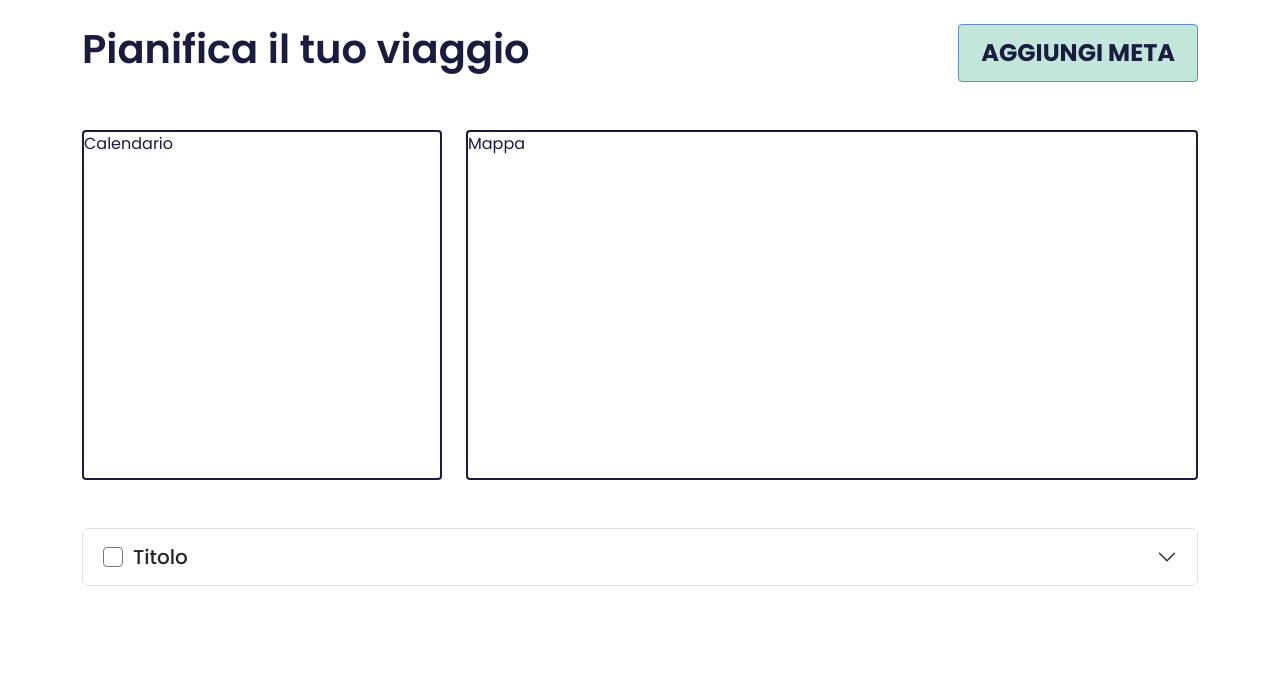
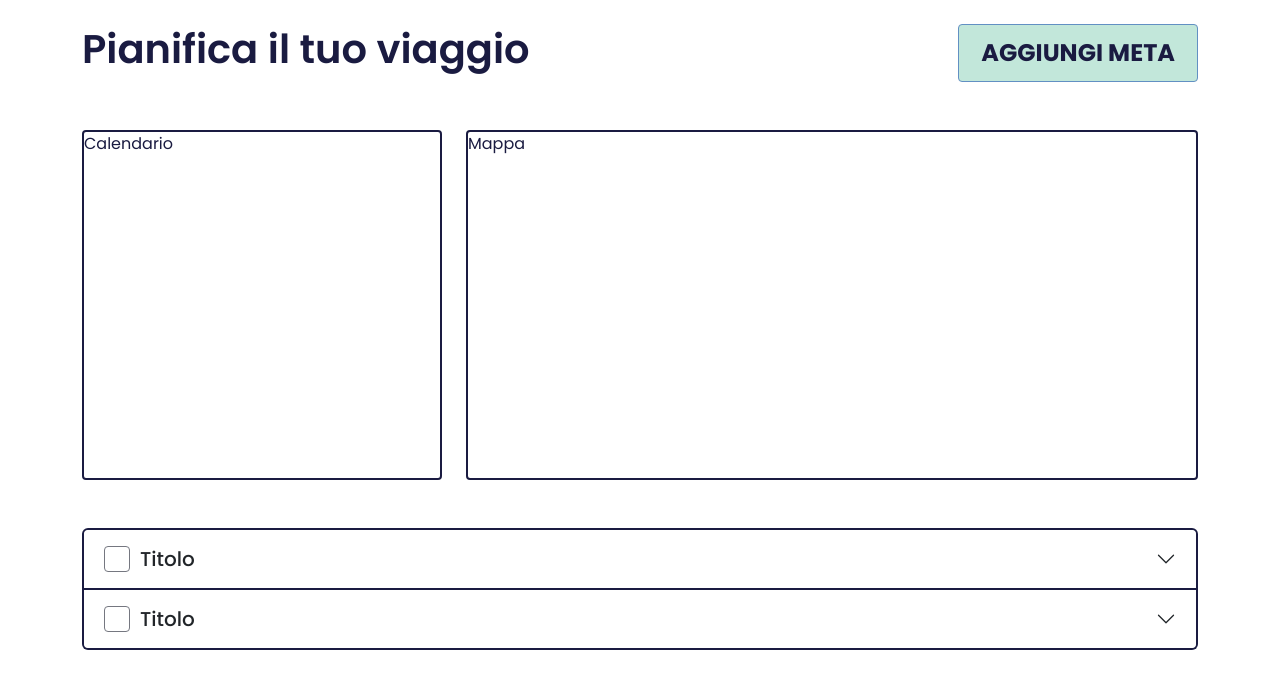
Before and after one commit to AndreaGul/travel-app, a React (Vite) app: page / in a window 1280 px wide. Shown: the top 688 px of the page. Built offline with nearby package versions, Linux system fonts and the light colour scheme.

Commit message:
feat:stile accordion chiuso

```diff
--- a/src/App.jsx
+++ b/src/App.jsx
@@ -59,8 +59,27 @@ function App() {
         </div>
         <div>
         <Accordion>
-          <Accordion.Item eventKey="0">
-            <Accordion.Header>
+          <Accordion.Item eventKey="0" className='accordion-item'>
+            <Accordion.Header className='custon-accordion-header'>
+              <label className="accordion-checkbox-container">
+                <input className='accordion-checkbox' type="checkbox" />
+                <span className="custom-checkbox"></span>
+              </label>
+              <h5 className='mb-0'>Titolo</h5>
+            </Accordion.Header>
+            <Accordion.Body>
+              <div className="img-travel-container">
+                <img src="." alt="img" className="img-travel"/>
+              </div>
+              <p className="Description">Descrizione</p>
+              <div>
+                <button className="edit-btn">Modifica</button>
+                <button className="delete-btn">Elimina</button>
+              </div>
+            </Accordion.Body>
+          </Accordion.Item>
+          <Accordion.Item eventKey="1" className='accordion-item'>
+            <Accordion.Header className='custon-accordion-header'>
               <label className="accordion-checkbox-container">
                 <input className='accordion-checkbox' type="checkbox" />
                 <span className="custom-checkbox"></span>
--- a/src/index.css
+++ b/src/index.css
@@ -94,14 +94,31 @@ main{
 
 /*---------------accordion ----------------*/
 
+.accordion-item{
+  border: var(--blu-border) solid 2px;
+}
+/*---------------accordion header -----------------*/
+
+.custon-accordion-header .accordion-button:not(.collapsed)
+{
+  background-color: var(--verde-acqua-background);
+}
+
+.custon-accordion-header  .accordion-button:focus {
+  box-shadow: none;
+}
+
+
+/*---------------accordion checkbox----------------*/
+
 .accordion-checkbox-container {
   display: inline-block;
   position: relative;
   cursor: pointer;
   user-select: none;
   align-items: center;
-  height: 20px;
-  width: 20px;
+  height: 26px;
+  width: 26px;
   margin-right: 10px;
 }
 
@@ -115,9 +132,9 @@ main{
 
 .custom-checkbox {
   display: inline-block;
-  width: 20px;
-  height: 20px;
-  background-color: #fff;
+  width: 26px;
+  height: 26px;
+  background-color: var(--white-background);
   border: var(--grey-border) solid 1px;
   border-radius: 4px;
 
@@ -131,6 +148,7 @@ main{
 
 .custom-checkbox:after {
   content: '\2716';
+  font-size: 20px;
   position: absolute;
   display: none;
 }
@@ -145,8 +163,10 @@ main{
   transform: translate(-50%, -50%);
 }
 
+/*- ---------------accordion checkbox ---------------- -*/
 
 
+/*- ---------------accordion header ----------------- -*/
 
 
-/*- ---------------calendario e mappa ---------------- -*/
+/*- ---------------accordion ---------------- -*/
--- a/src/variables.css
+++ b/src/variables.css
@@ -1,15 +1,19 @@
 :root {
     --text-color : #1A1B41;
 
+    --white-background: #ffffff;
     --verde-acqua-background: #C2E7DA;
     --verde-scuro-background: #789B8F;
     --beige-background: #FBFFF8;
+
     --grey-background: #EEECEC;
     --ligh-red-background: #ED6A5A;
     --dark-red-background: #7B372F;
     --ligh-cyan-background: #9BC1BC;
     --dark-cyan-background: #526865;
 
+
+
     --celeste-border: #6290C3;
     --blu-border: #1A1B41;
     --grey-border: #757780;
```
Lines whose indentation alone changed are shown as unchanged.
